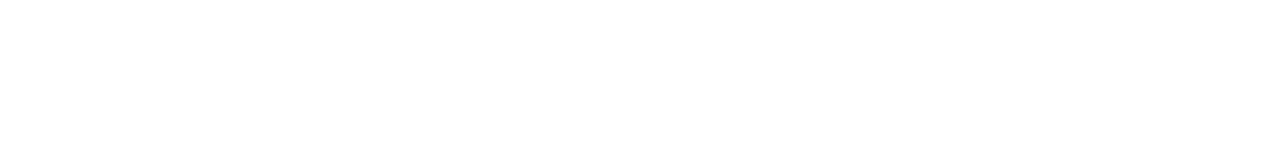
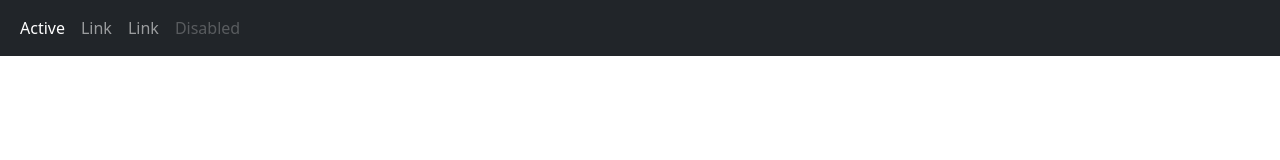
Before and after one commit to emcifill/Online-Museum-, a plain HTML site: page index.html in a window 1280 px wide. Drawn offline with nearby package versions, Linux system fonts and the light colour scheme.

Commit message:
Feat: add navbar

```diff
--- a/index.html
+++ b/index.html
@@ -1,11 +1,38 @@
 <!DOCTYPE html>
 <html lang="en">
 <head>
-	<title> </title>
-	<link rel="stylesheet" href="style.css">
+  <title>Bootstrap Example</title>
+  <meta charset="utf-8">
+  <meta name="viewport" content="width=device-width, initial-scale=1">
+  <link href="https://cdn.jsdelivr.net/npm/bootstrap@5.3.3/dist/css/bootstrap.min.css" rel="stylesheet">
+  <script src="https://cdn.jsdelivr.net/npm/bootstrap@5.3.3/dist/js/bootstrap.bundle.min.js"></script>
 </head>
+<body>
 
-<body>
+
+
+
+
+
+<nav class="navbar navbar-expand-sm bg-dark navbar-dark">
+  <div class="container-fluid">
+    <ul class="navbar-nav">
+      <li class="nav-item">
+        <a class="nav-link active" href="#">Active</a>
+      </li>
+      <li class="nav-item">
+        <a class="nav-link" href="#">Link</a>
+      </li>
+      <li class="nav-item">
+        <a class="nav-link" href="#">Link</a>
+      </li>
+      <li class="nav-item">
+        <a class="nav-link disabled" href="#">Disabled</a>
+      </li>
+    </ul>
+  </div>
+</nav>
+
 
 </body>
 </html>
```
